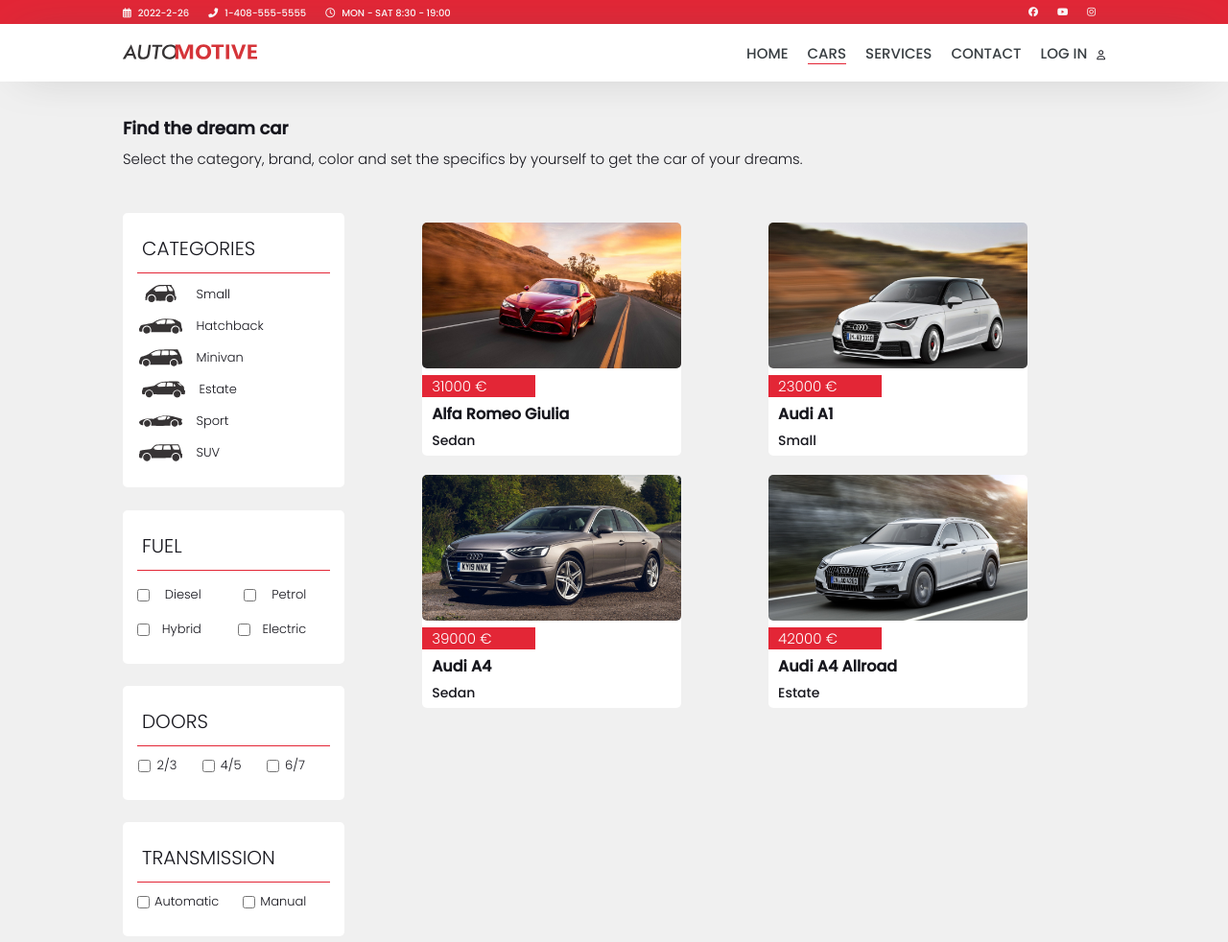
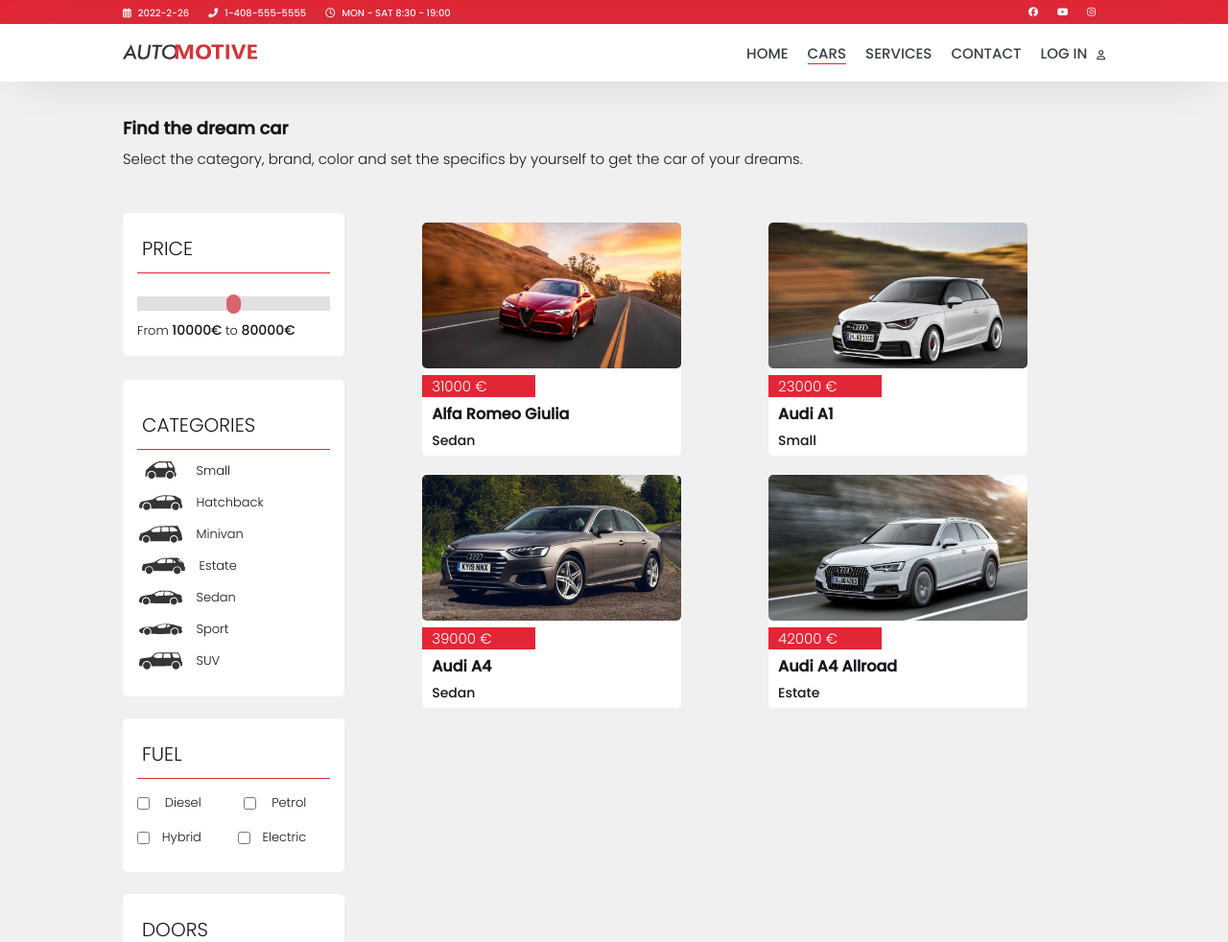
Before and after one commit to visarejupi/AUTOMOTIVEproject, a PHP site: page /cars.php in a window 1280 px wide. Shown: the top 982 px of the page at 96% size. Run offline with PHP 8.4, Linux system fonts and the light colour scheme; data comes from the database, SQL or seed files in the repository; both versions use the stored data as it was after the commit; some libraries are stand-ins or nearby versions.

Commit message:
Krijimi i Sliderit te cmimeve dhe shtimi i disa veturave

```diff
--- a/cars.php
+++ b/cars.php
@@ -82,12 +82,30 @@
 <p class="carsp">Select the category, brand, color and set the specifics by yourself to get the car of your dreams.</p>
   <div id="products">
 <aside>
+  <ul class="aside" id="price_slider">
+  <h3 class="title">PRICE</h3>
+
+  <div class="slidecontainer">
+  <input type="range" min="10000" max="150000" value="75000" step="10000" class="slider_price" id="myRange">
+  </div>
+  <label for="myRange" id="demo"></label>
+  <script>
+    var slider = document.getElementById("myRange");
+    var output = document.getElementById("demo");
+    output.innerHTML = 'From <strong>10000€</strong> to <strong>' +slider.value + '€</strong>';
+
+    slider.oninput = function() {
+    output.innerHTML = 'From <strong>10000€</strong> to <strong>'+this.value+'€</strong>';
+}
+  </script>
+  </ul>
 <ul class="aside" id="categories">
   <h3 class="title">CATEGORIES</h3>
   <li><a><img src="images/cars/cartypes/MICRO.svg" alt="" width="45" style="height: 18px;">Small</a></li>
   <li><a><img src="images/cars/cartypes/HATCHBACK1.svg" alt="" width="45">Hatchback</a></li>
   <li><a><img src="images/cars/cartypes/MINIVAN1.svg" alt="" width="45">Minivan</aimg></li>
   <li><a><img src="images/cars/cartypes/CUV.svg" alt="" width="45">Estate</a></li>
+  <li><a><img src="images/cars/cartypes/SEDAN.svg" alt="" width="45">Sedan</a></li>
   <li><a><img src="images/cars/cartypes/SUPERCAR.svg" alt="" width="45">Sport</a></li>
   <li><a><img src="images/cars/cartypes/SUV1.svg" alt="" width="45">SUV</a></li>
 </ul>
@@ -169,6 +187,7 @@ try {
 </section>
 </div>
 
+</div>
 
 <?php
   include 'includes/footer.php';
--- a/style.css
+++ b/style.css
@@ -509,8 +509,38 @@ aside {
   font-weight: 300;
   color: #787878;
 }
+#price_slider {
+  margin-bottom: 25px;
+}
+.slidecontainer {
+  margin-top: 10%;
+  width: 100%; /* Width of the outside container */
+}
+.slider_price {
+  -webkit-appearance: none;
+  appearance: none;
+  width: 100%;
+  height: 15px;
+  background: #d4d4d4;
+  outline: none;
+  opacity: 0.7;
+  -webkit-transition: 0.2s;
+  transition: opacity 0.5s;
+}
+.slider_price:hover {
+  opacity: 1;
+}
+.slider_price::-webkit-slider-thumb {
+  -webkit-appearance: none;
+  width: 15px;
+  height: 20px;
+  border-radius: 100px;
+  background: #c72331;
+  cursor: pointer;
+}
 #categories {
   padding-bottom: 25px;
+  padding-top: 25px;
 }
 #categories li {
   padding: 5px 15;
```
Also changed, not shown: automotive.sql (+6 -4 lines), indexx.php (added, +11 -0 lines), images/cars/carpictures/bmwm3.jpg (added), images/cars/carpictures/e63.jpg (added), images/cars/carpictures/eclass.jpg (added), images/cars/carpictures/gclass.jpg (added), images/cars/carpictures/golf7.jpg (added), images/cars/carpictures/golf8.jpg (added).
